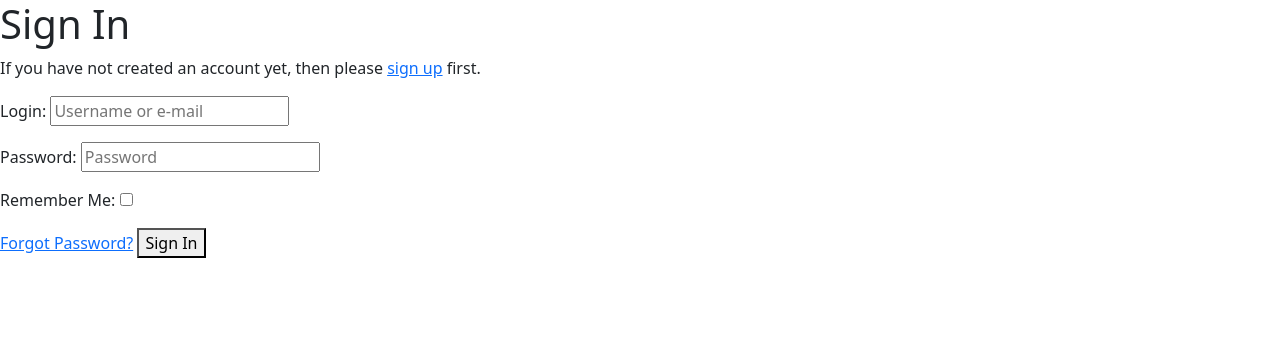
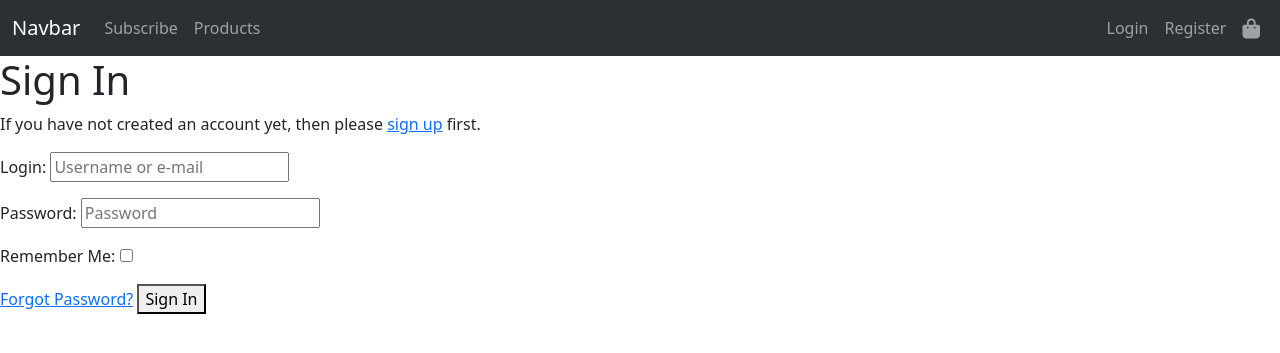
Before and after one commit to MWBark/Fun-Socks-Box, a Django app: page /accounts/login/ in a window 1280 px wide. Shown: the top 353 px of the page. Run offline with Django 3.2, Linux system fonts and the light colour scheme; some libraries are stand-ins or nearby versions.

Commit message:
Add navbar to base.html

```diff
--- a/templates/base.html
+++ b/templates/base.html
@@ -38,6 +38,37 @@
 </head>
 
 <body>
+    <nav class="navbar navbar-expand-lg bg-body-tertiary" data-bs-theme="dark">
+        <div class="container-fluid">
+            <a class="navbar-brand" href="#">Navbar</a>
+            <button class="navbar-toggler" type="button" data-bs-toggle="collapse"
+                data-bs-target="#navbarSupportedContent" aria-controls="navbarSupportedContent" aria-expanded="false"
+                aria-label="Toggle navigation">
+                <span class="navbar-toggler-icon"></span>
+            </button>
+            <div class="collapse navbar-collapse" id="navbarSupportedContent">
+                <ul class="navbar-nav me-auto mb-2 mb-lg-0">
+                    <li class="nav-item">
+                        <a class="nav-link" href="#">Subscribe</a>
+                    </li>
+                    <li class="nav-item">
+                        <a class="nav-link" href="#">Products</a>
+                    </li>
+                </ul>
+                <ul class="navbar-nav ms-auto mb-2 mb-lg-0">
+                    <li class="nav-item">
+                        <a class="nav-link" href="#">Login</a>
+                    </li>
+                    <li class="nav-item">
+                        <a class="nav-link" href="#">Register</a>
+                    </li>
+                    <li class="nav-item">
+                        <a class="nav-link" href="#"><i class="fas fa-shopping-bag fa-lg"></i></a>
+                    </li>
+                </ul>
+            </div>
+        </div>
+    </nav>
 
     {% if messages %}
     <div class="message-container"></div>
```
